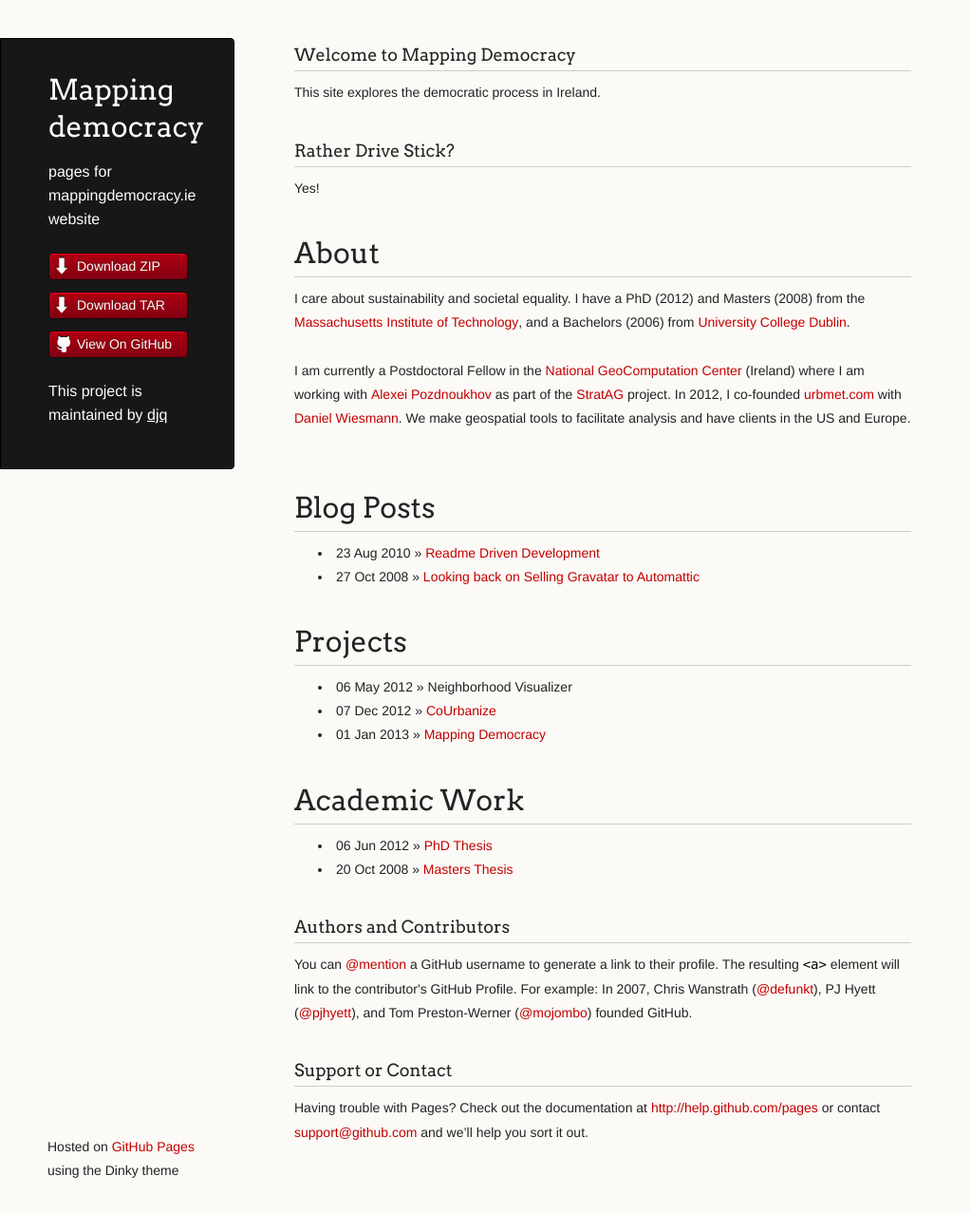
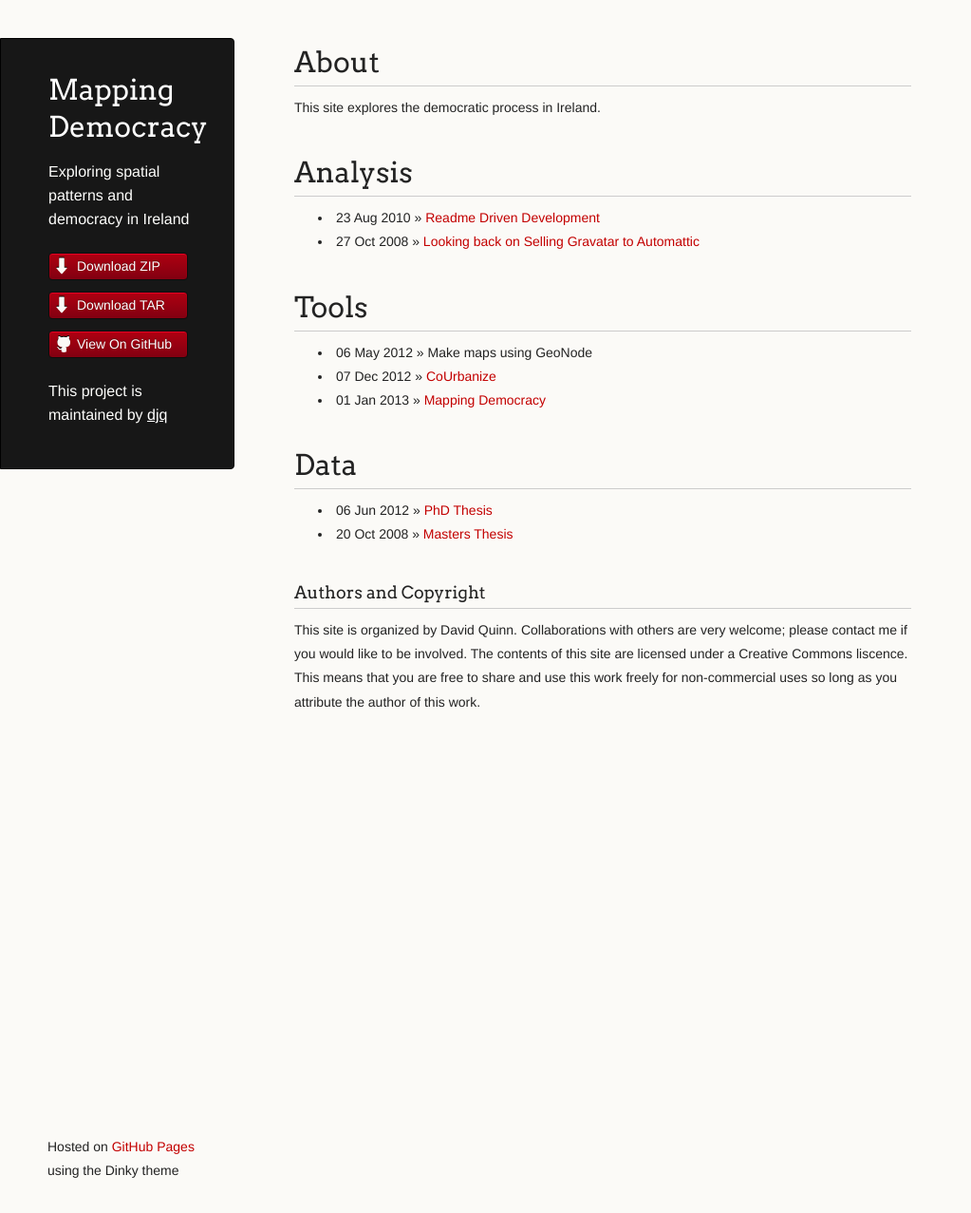
Before and after one commit to djq/mapping_democracy, a Jekyll site: the page built from index.html, in a window 1280 px wide and 1277 px high. Shown: the whole window at 95% size, without its empty margins (0-1023 px from the left). Built offline with Jekyll 4.4.1, drawn with Linux system fonts in a browser that asks for light colours; Markdown is read by kramdown in place of the engine named in the settings.

Commit message:
tweaking layout

```diff
--- a/_layouts/default.html
+++ b/_layouts/default.html
@@ -29,8 +29,8 @@
 
    <div class="wrapper">
       <header>
-        <h1 class="header">Mapping democracy</h1>
-        <p class="header">pages for mappingdemocracy.ie website</p>
+        <h1 class="header">Mapping Democracy</h1>
+        <p class="header">Exploring spatial patterns and democracy in Ireland</p>
 
         <ul>
           <li class="download"><a class="buttons" href="https://github.com/djq/mapping_democracy/zipball/master">Download ZIP</a></li>
@@ -43,23 +43,14 @@
 
       </header>
       <section>
-        <h3>Welcome to Mapping Democracy</h3>
 
-<p>This site explores the democratic process in Ireland.</p>
+      {{ content }}
 
-<h3>Rather Drive Stick?</h3>
+<h3>Authors and Copyright</h3>
 
-<p>Yes!</p>
+<p>This site is organized by David Quinn. Collaborations with others are very welcome; please contact me if you would like to be involved. The contents of this site are licensed under a Creative Commons liscence. This means that you are free to share and use this work freely for non-commercial uses so long as you attribute the author of this work.</p>
 
- {{ content }}
 
-<h3>Authors and Contributors</h3>
-
-<p>You can <a href="https://github.com/blog/821" class="user-mention">@mention</a> a GitHub username to generate a link to their profile. The resulting <code>&lt;a&gt;</code> element will link to the contributor's GitHub Profile. For example: In 2007, Chris Wanstrath (<a href="https://github.com/defunkt" class="user-mention">@defunkt</a>), PJ Hyett (<a href="https://github.com/pjhyett" class="user-mention">@pjhyett</a>), and Tom Preston-Werner (<a href="https://github.com/mojombo" class="user-mention">@mojombo</a>) founded GitHub.</p>
-
-<h3>Support or Contact</h3>
-
-<p>Having trouble with Pages? Check out the documentation at <a href="http://help.github.com/pages">http://help.github.com/pages</a> or contact <a href="mailto:support@github.com">support@github.com</a> and we’ll help you sort it out.</p>
       </section>
       <footer>
         <p><small>Hosted on <a href="https://pages.github.com">GitHub Pages</a> using the Dinky theme</small></p>
@@ -67,9 +58,5 @@
     </div>
     <!--[if !IE]><script>fixScale(document);</script><![endif]-->
 
-
-
-
-
 </body>
 </html>
--- a/index.html
+++ b/index.html
@@ -7,26 +7,24 @@
 
    <h1>About</h1>
   <ul class="posts">
-    <p>I care about sustainability and societal equality. I have a PhD (2012) and Masters (2008) from the <a href="http://mit.edu/">Massachusetts Institute of Technology</a>, and a Bachelors (2006) from <a href="http://ucd.ie">University College Dublin</a>.<br><br>
-
-    I am currently a Postdoctoral Fellow in the <a href="http://ncg.nuim.ie/">National GeoComputation Center</a> (Ireland) where I am working with <a href="http://ncg.nuim.ie/redir.php?action=staff/staff/apozdnoukhov">Alexei Pozdnoukhov</a> as part of the <a href="http://www.stratag.ie/">StratAG</a> project. In 2012, I co-founded <a href="http://urbmet.com">urbmet.com</a> with <a href="http://web.ist.utl.pt/daniel.wiesmann/">Daniel Wiesmann</a>. We make geospatial tools to facilitate analysis and have clients in the US and Europe.<br><br>
+    <p>This site explores the democratic process in Ireland.</p>
   </ul>
 
-  <h1>Blog Posts</h1>
+  <h1>Analysis</h1>
   <ul class="posts">
     {% for post in site.posts %}
       <li><span>{{ post.date | date_to_string }}</span> &raquo; <a href="{{ post.url }}">{{ post.title }}</a></li>
     {% endfor %}
   </ul>
 
-  <h1>Projects</h1>
+  <h1>Tools</h1>
   <ul class="posts">
-    <li><span>06 May 2012</span> &raquo; <a href="http://urbmet.org"></a>Neighborhood Visualizer</li>
+    <li><span>06 May 2012</span> &raquo; <a href="http://urbmet.org"></a>Make maps using GeoNode</li>
     <li><span>07 Dec 2012</span> &raquo; <a href="http://courbanize.com">CoUrbanize</a></li>
     <li><span>01 Jan 2013</span> &raquo; <a href="http://mappingdemocracy.ie">Mapping Democracy</a></li>
   </ul>
 
-  <h1>Academic Work</h1>
+  <h1>Data</h1>
   <ul class="posts">
     <li><span>06 Jun 2012</span> &raquo; <a href="http://djq.me">PhD Thesis</a></li>
     <li><span>20 Oct 2008</span> &raquo; <a href="http://djq.me">Masters Thesis</a></li>
```
